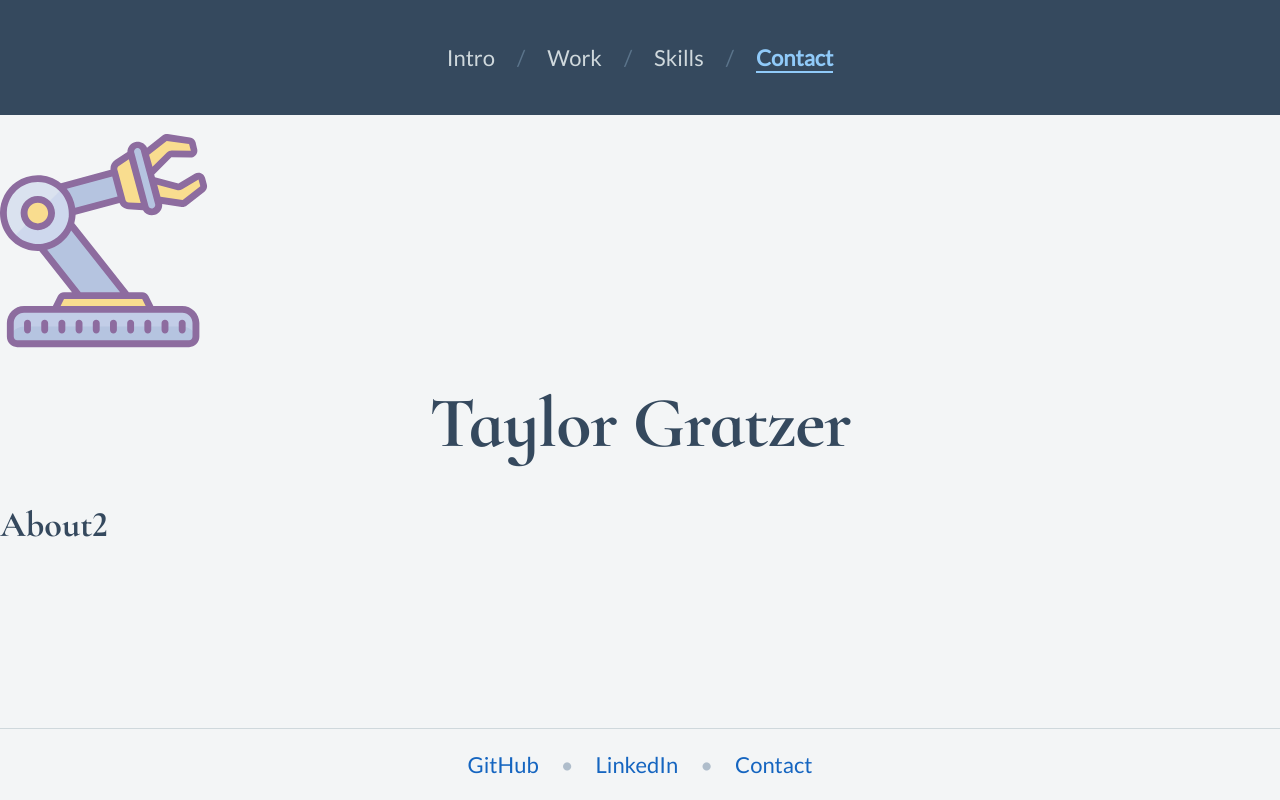
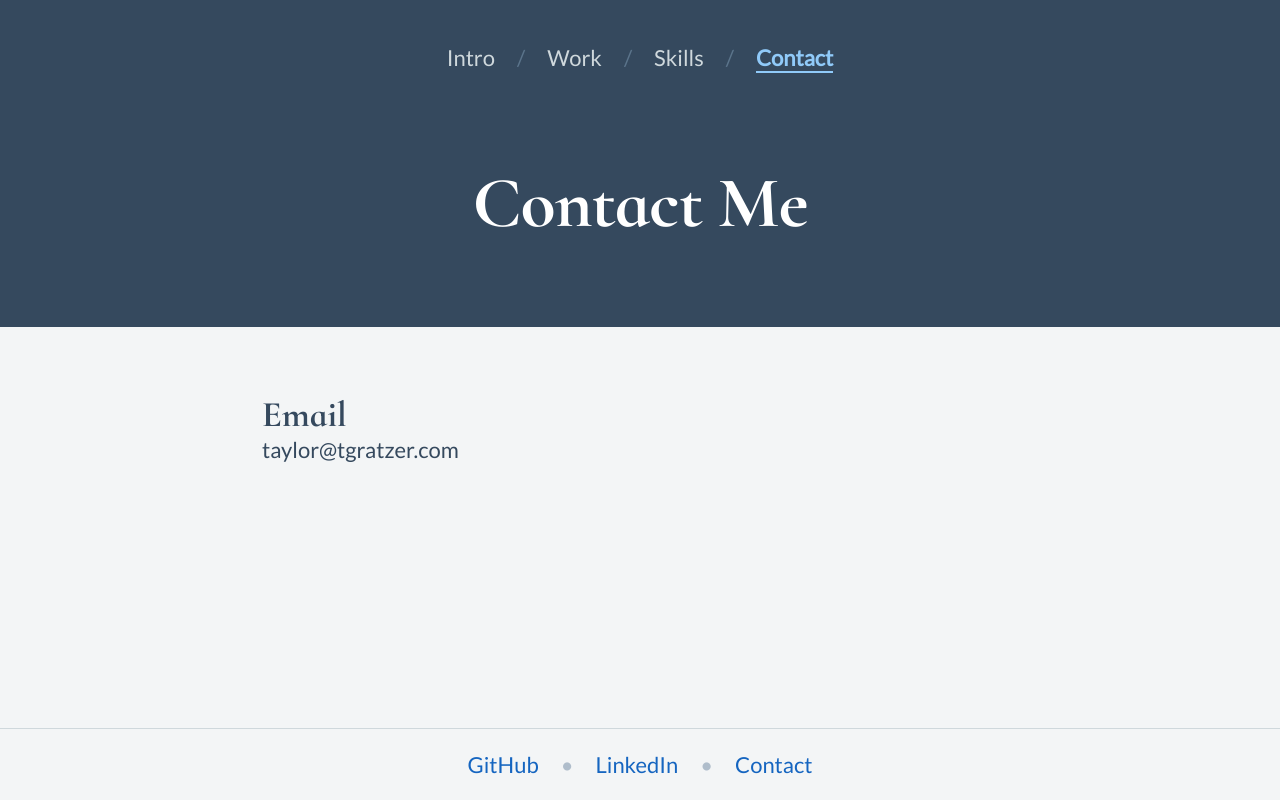
Before and after one commit to Nickardson/nickardson.github.io, a Nuxt app: page /contact in a window 1280 px wide. Built offline with nearby package versions, Linux system fonts and the light colour scheme.

Commit message:
Add a contact page, hide the form for now

```diff
--- a/layouts/default.vue
+++ b/layouts/default.vue
@@ -150,12 +150,10 @@ a:hover {
 /* Body Content */
 
 .container {
-  min-height: 100vh;
-  display: flex;
-  justify-content: center;
-  align-items: center;
-  text-align: center;
-  position: relative;
+  max-width: 800px;
+  margin-left: auto;
+  margin-right: auto;
+  padding: 1em;
 }
 
 h1, h2, h3, h4, h5, h6 {
@@ -200,6 +198,10 @@ h2 {
 .section-pad {
   padding-top: 2em;
   padding-bottom: 2em;
+}
+
+.section-pad-half {
+  padding-top: 2em;
 }
 
 /* Abbreviations */
--- a/pages/contact.vue
+++ b/pages/contact.vue
@@ -1,25 +1,71 @@
 <template>
-  <section>
-    <app-logo/>
+  <div>
+    <section class="section-dark section-pad">
+      <h1 class="title">
+        Contact Me
+      </h1>
+    </section>
 
-    <h1 class="title">
-      Taylor Gratzer
-    </h1>
-    <h2>
-      About2
-    </h2>
-  </section>
+    <div class="container">
+      <!-- <section class="section-pad-half">
+        <h2>Message</h2>
+        <form>
+          <div class="form-group">
+            <label for="contactReturn">
+              <div>Your Email Address</div>
+              <input type="email" class="form-control" id="contactReturn" placeholder="your@email.com">
+            </label>
+          </div>
+          <div class="form-group">
+            <label for="contactMessage">
+              <div>Your Message</div>
+              <textarea rows="10" class="form-control" id="contactMessage" placeholder=""></textarea>
+            </label>
+          </div>
+          <input type="submit" value="Send"/>
+        </form>
+      </section> -->
+
+      <section class="section-pad">
+        <h2>Email</h2>
+        <p>
+          <span>tay</span><!--Various methods of stupid simple, very safe ob-fus-cation, which may or may not work.--><span>lor</span><span color="#f3f5f6" style="color:#f3f5f6; display: none">pleaseenablecss</span><span>&#64;</span><span color="#f3f5f6" style="color:#f3f5f6; display: none">aol</span><span>tgrat</span><!--mailinator--><span>zer&#46;com</span>
+        </p>
+      </section>
+    </div>
+  </div>
 </template>
 
 <style scoped lang="css">
+input, textarea {
+  font-size: 0.75rem;
+  padding: 0.25em 0.75em;
+  line-height: 1.5rem;
+  border: 1px solid #ced4da;
+  border-radius: 0.25rem;
+  margin-top: 0.5em;
+  margin-bottom: 0.5em;
+}
+
+textarea {
+  width: 100%;
+}
+
+input:not([type="submit"]) {
+  min-width: 50%;
+}
+
+label {
+  font-size: 16px;
+}
 </style>
 
 <script>
-import AppLogo from '~/components/AppLogo.vue'
+import AppLogo from "~/components/AppLogo.vue";
 
 export default {
   components: {
     AppLogo
   }
-}
+};
 </script>
```
